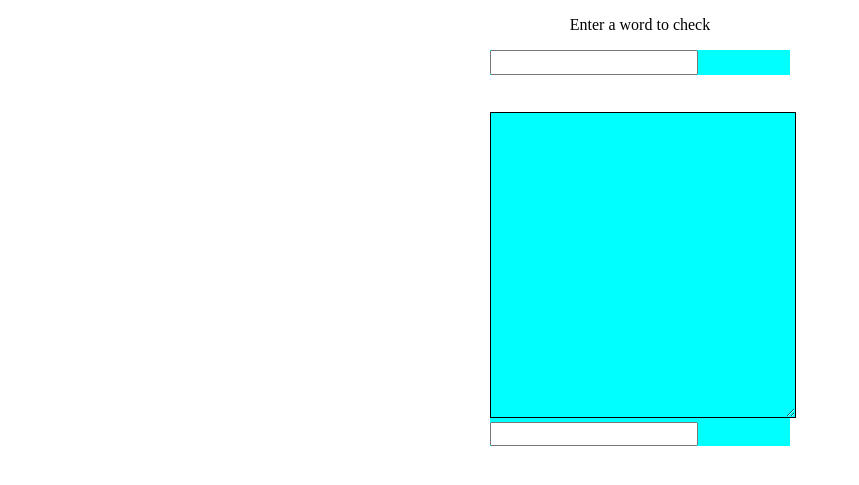
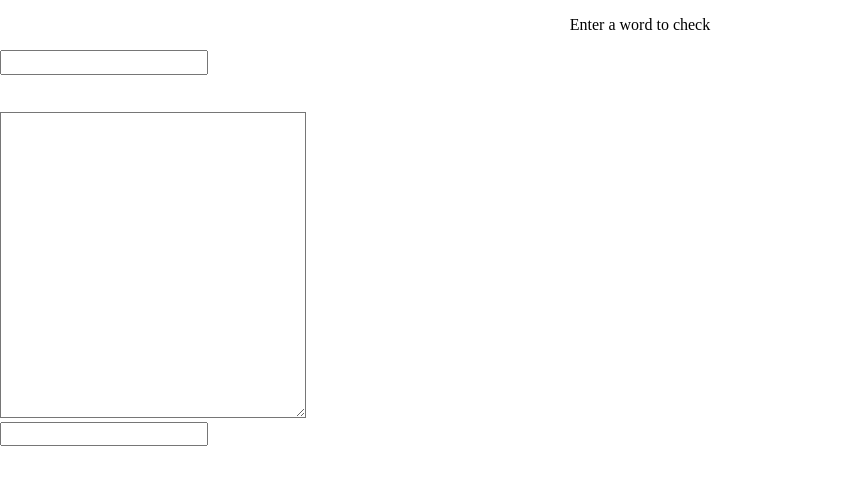
Before and after one commit to mebartsch/mebartsch.github.io, a Jekyll site: the page projects/Dollar-Word/index.html, which Jekyll copies as it is, in a window 1280 px wide. Shown: the top 485 px of the page, without its empty margins (0-859 px from the left). Built offline with Jekyll 4.4.1, drawn with Linux system fonts in a browser that asks for light colours; nearby versions of some CDN libraries; library files that are not in the unit come from our copies.

Commit message:
Update index.html

```diff
--- a/projects/Dollar-Word/index.html
+++ b/projects/Dollar-Word/index.html
@@ -11,18 +11,18 @@
 
         <style type="text/css">
             textarea {
- 	        background-color: cyan;
+ 	        background-color: white;
                 width: 300px;
                 height: 300px;
  	        font size="65"
  	        font-weight: bold;
  	        font-family: Verdana, Arial, Helvetica, sans-serif;
- 	        border: 1px solid black;
+ 	   /*    border: 1px solid black;  */
             }
 	    form {
-                margin: 0 auto;
+     /*           margin: 0 auto;
                 width:300px;
- 	        background-color: cyan;
+ 	        background-color: cyan; */
 
             }
 	    body{ margin:0 auto; }
```
